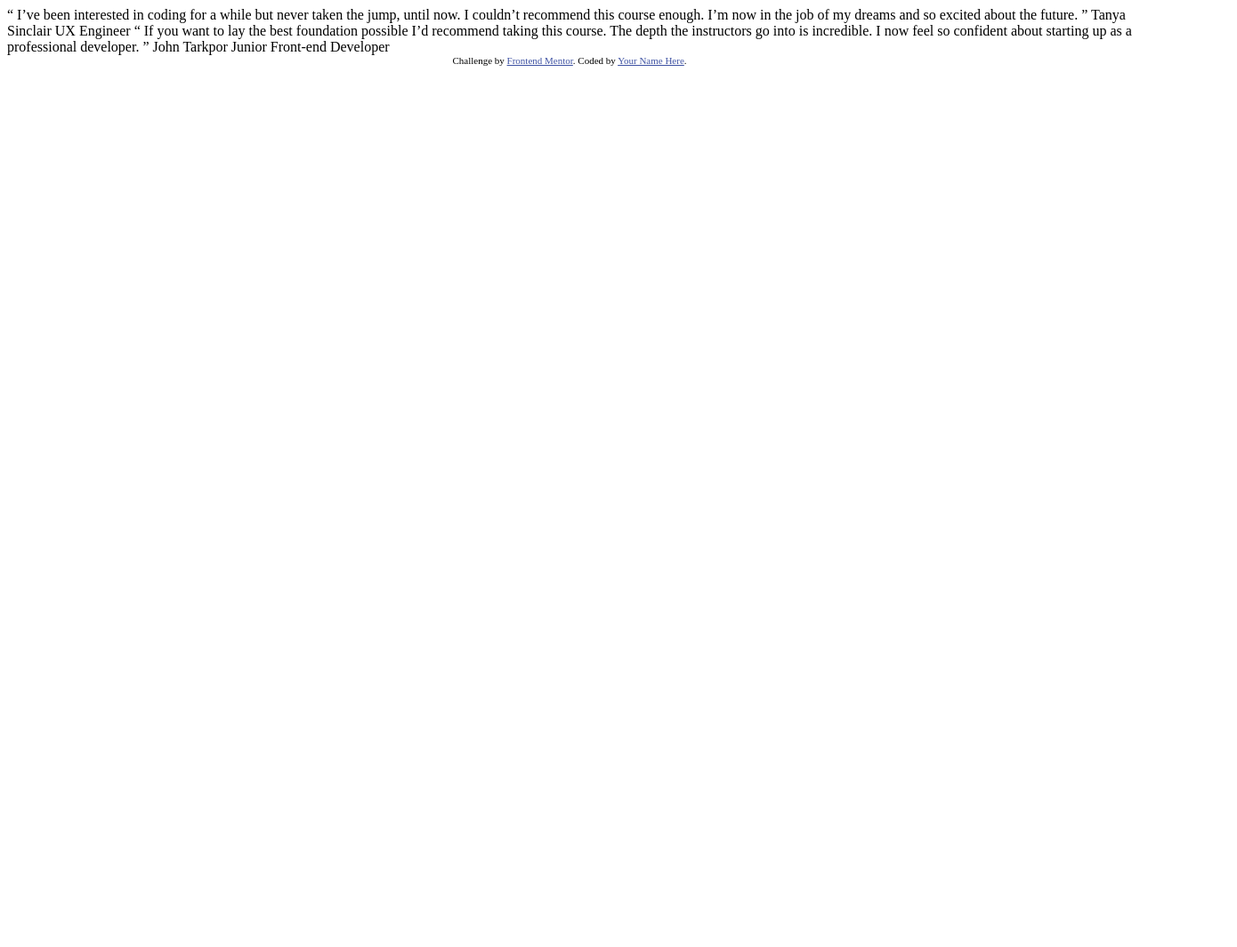
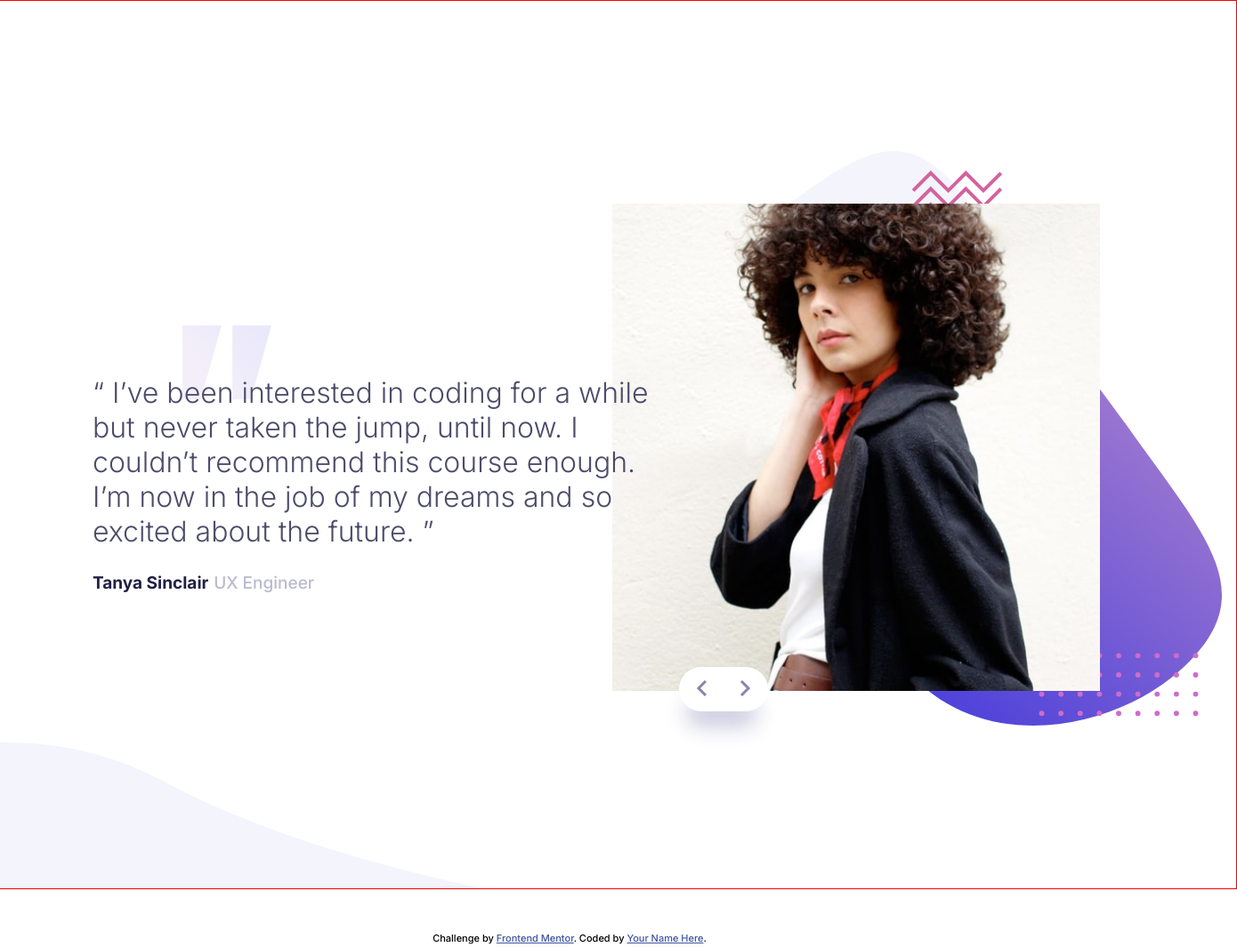
Before and after one commit to AliceMenzie/coding-boostcamp-testimonials, a plain HTML site: page index.html in a window 1280 px wide. Shown: the whole page at 89% size, 1390 px wide, since content can reach past the window. Before the commit the page ends 800 px from the top, so only its background shows below. Drawn offline with Linux system fonts and the light colour scheme.

Commit message:
add styling

```diff
--- a/index.html
+++ b/index.html
@@ -1,38 +1,70 @@
 <!DOCTYPE html>
 <html lang="en">
   <head>
-  <meta charset="UTF-8">
-  <meta name="viewport" content="width=device-width, initial-scale=1.0"> <!-- displays site properly based on user's device -->
-
-  <link rel="icon" type="image/png" sizes="32x32" href="./images/favicon-32x32.png">
+    <meta charset="UTF-8" />
+    <meta name="viewport" content="width=device-width, initial-scale=1.0" />
+    <!-- displays site properly based on user's device -->
+    <link rel="stylesheet" href="style.css" />
+    <link
+      rel="icon"
+      type="image/png"
+      sizes="32x32"
+      href="./images/favicon-32x32.png"
+    />
 
     <title>Frontend Mentor | Coding Bootcamp Testimonials Slider</title>
-
-  <!-- Feel free to remove these styles or customise in your own stylesheet 👍 -->
-  <style>
-    .attribution { font-size: 11px; text-align: center; }
-    .attribution a { color: hsl(228, 45%, 44%); }
-  </style>
   </head>
   <body>
+    <main>
+      <div class="card-container">
+        <div class="img-container">
+          <img
+            src="./images/image-tanya.jpg"
+            alt="reviewer profile image"
+            class="reviewer-img"
+          />
+          <div class="toggle-btn">
+            <div class="btn-prev">
+              <img src="./images/icon-prev.svg" alt="previous">
+            </div>
+            <div class="btn-nxt">
+              <img src="./images/icon-next.svg" alt="next">
+            </div>
 
-  “ I’ve been interested in coding for a while but never taken the jump, until now.
-  I couldn’t recommend this course enough. I’m now in the job of my dreams and so
-  excited about the future. ”
+          </div>
+        </div>
+        <div class="review-container">
+          <div class="review-content">
+            “ I’ve been interested in coding for a while but never taken the jump,
+          until now. I couldn’t recommend this course enough. I’m now in the job
+          of my dreams and so excited about the future. ”
+          </div>
+          <div class="reviewer-details">
+            <!-- <div> -->
+              <strong>Tanya Sinclair</strong>
+              <p>UX Engineer</p>
+            <!-- </div> -->
+          </div>
+        </div>
 
-  Tanya Sinclair
-  UX Engineer
+      </div>
+    </main>
 
-  “ If you want to lay the best foundation possible I’d recommend taking this course.
+
+    <!-- person 2 info-->
+    <!-- “ If you want to lay the best foundation possible I’d recommend taking this course.
   The depth the instructors go into is incredible. I now feel so confident about
   starting up as a professional developer. ”
 
   John Tarkpor
-  Junior Front-end Developer
+  Junior Front-end Developer -->
 
     <div class="attribution">
-    Challenge by <a href="https://www.frontendmentor.io?ref=challenge" target="_blank">Frontend Mentor</a>.
-    Coded by <a href="#">Your Name Here</a>.
+      Challenge by
+      <a href="https://www.frontendmentor.io?ref=challenge" target="_blank"
+        >Frontend Mentor</a
+      >. Coded by <a href="#">Your Name Here</a>.
     </div>
+    <script src="script.js"></script>
   </body>
 </html>
--- /dev/null
+++ b/style.css
@@ -0,0 +1,182 @@
+@import url('https://fonts.googleapis.com/css2?family=Inter:wght@300;500;700&display=swap');
+
+
+:root {
+    --dark-blue: hsl(240, 38%, 20%);
+    --gray-blue: hsl(240, 18%, 77%);
+    --ff-inter: 'Inter', sans-serif;
+}
+
+*{
+    box-sizing: border-box;
+}
+
+body {
+    min-height: 100vh;
+    min-height: -webkit-fill-available;
+    display: flex;
+    flex-direction: column;
+    align-items: center;
+    align-content: center;
+    justify-content: center;
+    margin: 0;
+    font-family: var(--ff-inter);
+    font-size: 22px;
+
+  }
+
+  html {
+    height: -webkit-fill-available;
+  }
+
+.card-container{
+    max-width: 400px;
+    border: 1px solid red;
+    display: flex;
+    flex-direction: column;
+    align-items: center;
+    align-content: center;
+    justify-content: center;
+    text-align: center;
+    padding: 1rem;
+    background: url(./images/pattern-curve.svg);
+    background-repeat: no-repeat;
+    background-size: 300px;
+    background-position: bottom left;
+}
+
+.img-container {
+    width: 385px;
+    height: 360px;
+    background: url(./images/pattern-bg.svg);
+    background-size: contain;
+    background-repeat: no-repeat;
+    position: relative;
+
+}
+
+div.toggle-btn {
+    position: absolute;
+    top: 300px;
+    left: 120px;
+    display: flex;
+    align-items: center;
+    justify-content: space-around;
+    width: 100px;
+    height: 50px;
+    /* border: 1px solid red; */
+    background-color: white;
+    border-radius: 40px;
+    margin-right: 0;
+    /* box-shadow: -83px 41px 49px -20px rgba(200,200,222,0.96); */
+    box-shadow: -2px 27px 23px -10px rgba(200,200,222,0.96);
+}
+
+.reviewer-img {
+    padding-top: 2.2rem;
+    width: 290px;
+
+}
+
+
+.review-content {
+    color: var(--dark-blue);
+    margin-top: 2rem;
+    padding: 1.9rem 1rem 1.5rem 1rem;
+    font-weight: 300;
+    background: url(./images/pattern-quotes.svg);
+    background-repeat: no-repeat;
+    background-size: 70px;
+    background-position: center top;
+}
+
+.reviewer-details {
+    padding-bottom: 1rem;
+    margin-bottom: 3rem;
+}
+
+.reviewer-details strong {
+    color: var(--dark-blue);
+    font-weight: 700;
+    font-size: 19px;
+}
+
+.reviewer-details p {
+    color: var(--gray-blue);
+    font-weight: 500;
+    margin: 0;
+    font-size: 19px;
+}
+
+.attribution {
+  font-size: 11px;
+  text-align: center;
+  margin: 3rem;
+}
+.attribution a {
+  color: hsl(228, 45%, 44%);
+}
+
+
+@media (min-width: 600px) {
+    /* body {
+        flex-direction: row;
+    } */
+    .card-container {
+        min-width: 1500px;
+        min-height: 1000px;
+        flex-direction: row-reverse;
+        justify-content: flex-start;
+        text-align: start;
+        background: url(./images/pattern-curve.svg);
+        background-repeat: no-repeat;
+        background-size: 650px;
+        background-position: bottom left;
+    }
+
+    .img-container {
+        min-width: 685px;
+        min-height: 660px;
+        background-size: contain;
+        background-repeat: no-repeat;
+        position: relative;
+        margin-left: -100px;;
+
+    }
+
+    .reviewer-img {
+        margin-top: 1.5rem;
+        width: 80%;
+    }
+
+    div.toggle-btn {
+        top: 580px;
+        left: 75px;
+    }
+
+    .review-container {
+        max-width: 700px;
+
+    }
+
+    .review-content {
+        padding-top: 3.5rem;
+        margin-right: 1rem;
+        font-size: 32px;
+        opacity: 0.8;
+        background-size: 100px;
+        background-position: 20% top;
+        text-align: left;
+
+    }
+
+    .reviewer-details {
+        padding-left: 1rem;
+        padding-bottom: 0;
+        margin: 0;
+    }
+    .reviewer-details p {
+        display: inline;
+    }
+
+}
```
Also changed, not shown: images/script.js (added). Lines whose indentation alone changed are shown as unchanged.
